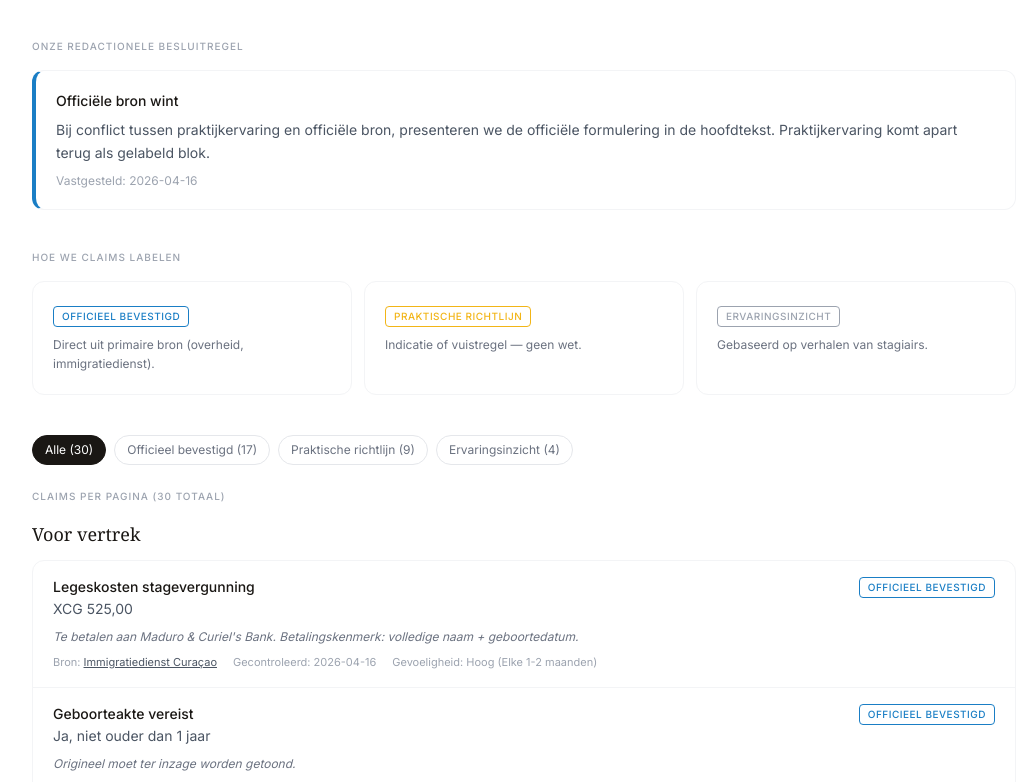
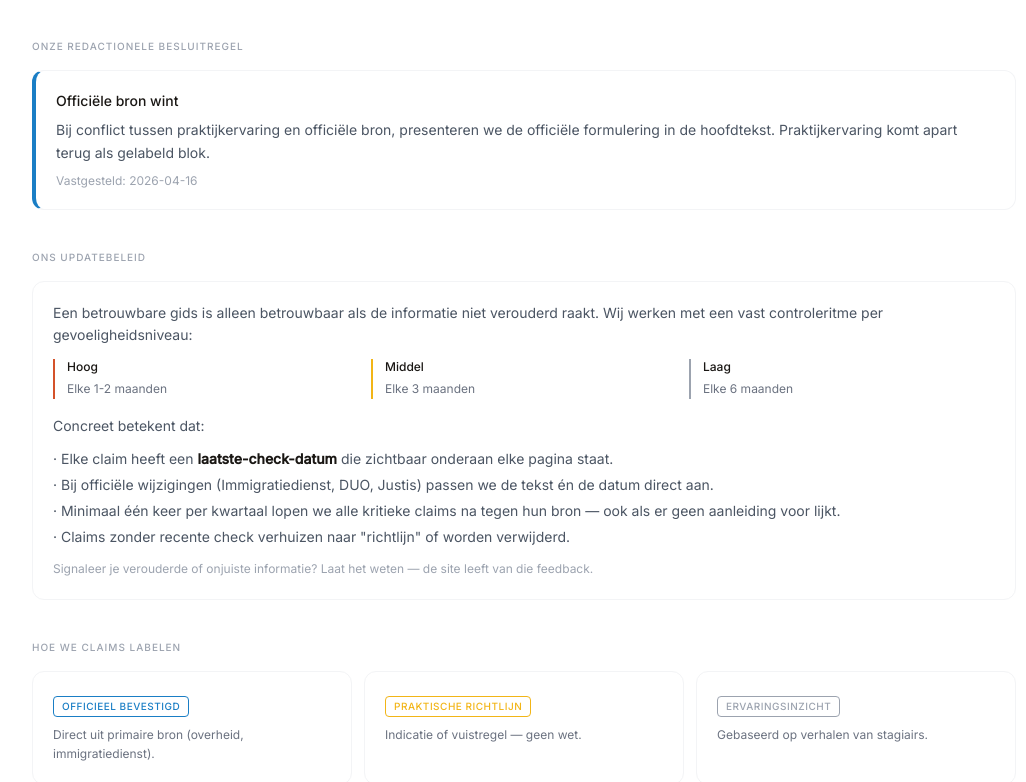
Before and after one commit to jessevenniker/stagestart, a React (Vite) app: page /bronnen in a window 1280 px wide. Shown: the part 524-1306 px from the top of the page, without its empty margins (116-1142 px from the left). Built offline with nearby package versions, Linux system fonts and the light colour scheme.

Commit message:
Bronnen: updatebeleid toegevoegd — controlefrequentie zichtbaar per gevoeligheid

```diff
--- a/src/pages/Bronnen.jsx
+++ b/src/pages/Bronnen.jsx
@@ -57,6 +57,36 @@ export default function Bronnen() {
             <p className="text-sm font-medium text-dark mb-2">{REDACTIONELE_REGEL.titel}</p>
             <p className="text-sm text-gray-600 leading-relaxed mb-2">{REDACTIONELE_REGEL.uitleg}</p>
             <p className="text-xs text-gray-400">Vastgesteld: {REDACTIONELE_REGEL.vastgesteld}</p>
+          </div>
+        </section>
+
+        {/* Updatebeleid */}
+        <section className="mb-10">
+          <p className="section-label">Ons updatebeleid</p>
+          <div className="card">
+            <p className="text-sm text-gray-600 leading-relaxed mb-3">
+              Een betrouwbare gids is alleen betrouwbaar als de informatie niet verouderd raakt. Wij werken met een vast controleritme per gevoeligheidsniveau:
+            </p>
+            <div className="grid sm:grid-cols-3 gap-3 mb-4">
+              {Object.entries(GEVOELIGHEID).map(([key, cfg]) => (
+                <div key={key} className="border-l-2 pl-3" style={{ borderLeftColor: key === 'hoog' ? '#D4522A' : key === 'middel' ? '#F2B517' : '#9CA3AF' }}>
+                  <p className="text-xs font-medium text-dark mb-1">{cfg.label}</p>
+                  <p className="text-xs text-gray-500 leading-relaxed">{cfg.controlefrequentie}</p>
+                </div>
+              ))}
+            </div>
+            <p className="text-sm text-gray-600 leading-relaxed mb-3">
+              Concreet betekent dat:
+            </p>
+            <ul className="flex flex-col gap-1.5 text-sm text-gray-600 mb-3">
+              <li>· Elke claim heeft een <strong className="text-dark">laatste-check-datum</strong> die zichtbaar onderaan elke pagina staat.</li>
+              <li>· Bij officiële wijzigingen (Immigratiedienst, DUO, Justis) passen we de tekst én de datum direct aan.</li>
+              <li>· Minimaal één keer per kwartaal lopen we alle kritieke claims na tegen hun bron — ook als er geen aanleiding voor lijkt.</li>
+              <li>· Claims zonder recente check verhuizen naar "richtlijn" of worden verwijderd.</li>
+            </ul>
+            <p className="text-xs text-gray-400 leading-relaxed">
+              Signaleer je verouderde of onjuiste informatie? Laat het weten — de site leeft van die feedback.
+            </p>
           </div>
         </section>
 
```
